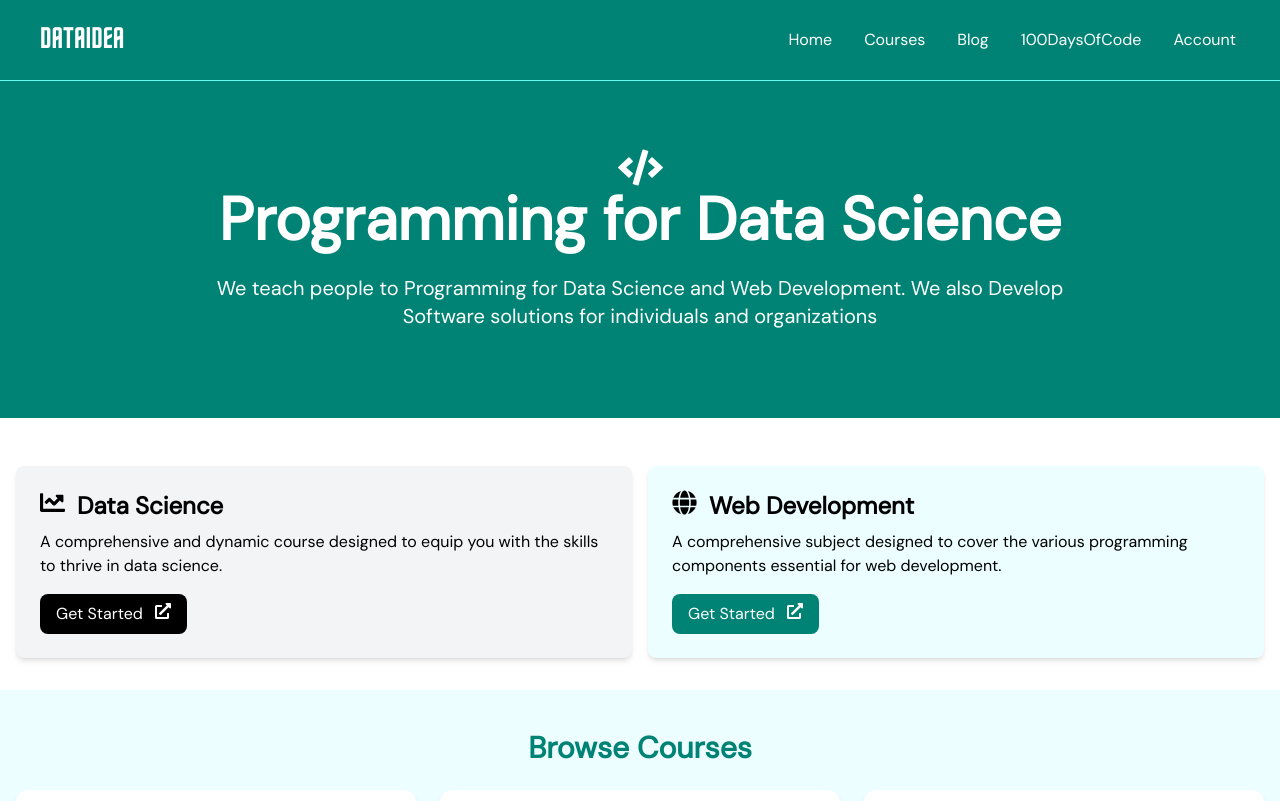
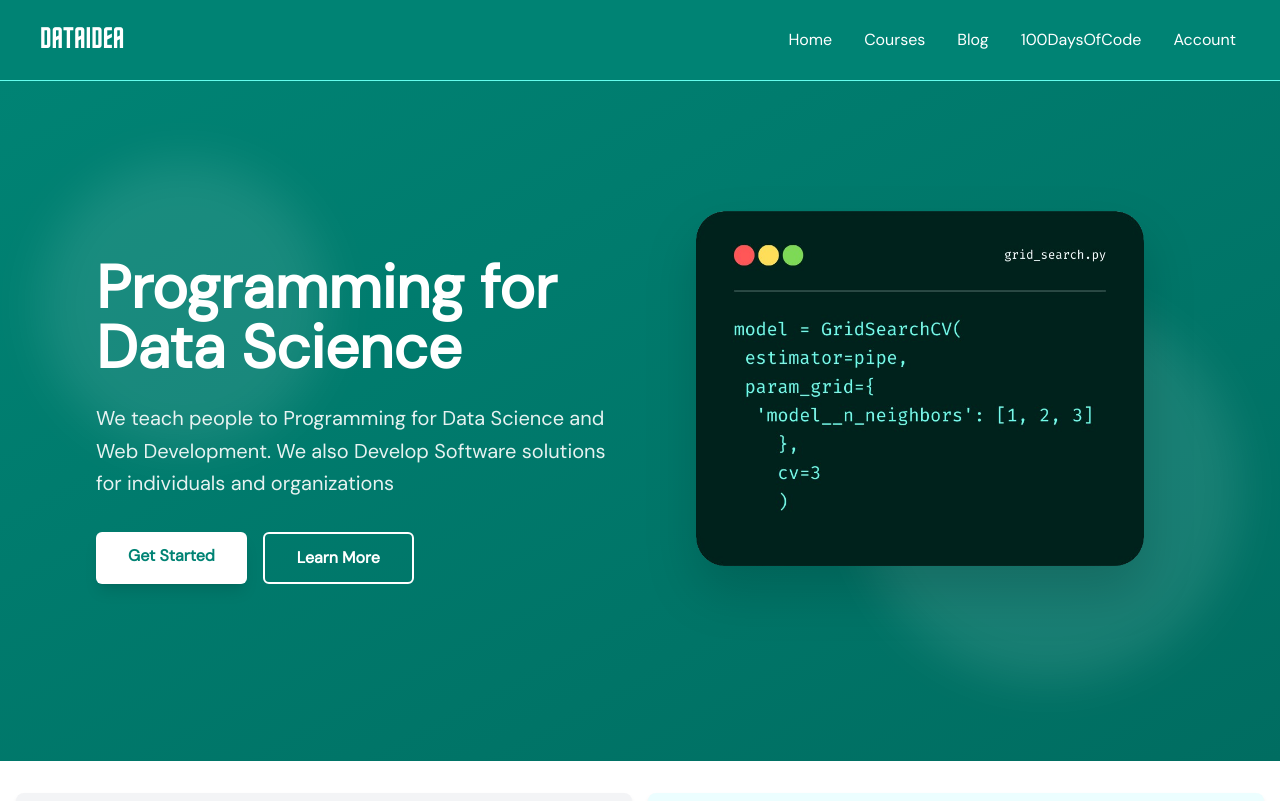
Before and after one commit to dataideaorg/dataideaorg-frontend, a React (Vite) app: page / in a window 1280 px wide. Shown: the top 801 px of the page. Built offline with nearby package versions, Linux system fonts and the light colour scheme.

Commit message:
feat: redesigned hero section

```diff
--- a/src/pages/Home.tsx
+++ b/src/pages/Home.tsx
@@ -4,23 +4,54 @@ import MachineLearning from "../assets/images/python_machine_learning.jpg";
 import ProgrammingHard from "../assets/images/programming_hard.jpg";
 import DotEnv from "../assets/images/dot-env.jpg";
 import ReactThumb from "../assets/images/react-thumbnails.jpg";
-import { FaCode, FaChartLine, FaGlobe, FaExternalLinkAlt } from 'react-icons/fa'
+import HeroImage from "../assets/images/hero-image.png";
+import {
+  FaCode,
+  FaChartLine,
+  FaGlobe,
+  FaExternalLinkAlt,
+} from "react-icons/fa";
+
 
 const Home: React.FC = () => {
   return (
     <>
-      <section className="font-default bg-[#008374] py-16 mb-4">
-        <div className="max-w-7xl mx-auto px-4 sm:px-6 lg:px-8 flex flex-col items-center">
-          <div className="text-center">
-            <div className="flex justify-center"><FaCode color="white" size={45}/></div>
+      {/* <HeroSplit /> */}
+      <section className="font-default bg-gradient-to-br from-[#008374] to-[#006d61] min-h-[85vh] flex items-center relative overflow-hidden" id="hero">
+        {/* Abstract background shapes */}
+        <div className="absolute inset-0 opacity-10">
+          <div className="absolute top-20 left-10 w-72 h-72 bg-white rounded-full mix-blend-overlay filter blur-xl animate-pulse"></div>
+          <div className="absolute bottom-20 right-10 w-96 h-96 bg-white rounded-full mix-blend-overlay filter blur-xl animate-pulse delay-700"></div>
+        </div>
+
+        <div className="max-w-7xl mx-auto px-4 sm:px-6 lg:px-24 relative z-10">
+          <div className="grid grid-cols-1 lg:grid-cols-2 gap-8 items-center">
+            <div className="text-center lg:text-left">
               <h1 className="text-4xl font-extrabold text-white sm:text-5xl md:text-6xl">
-              Programming for Data Science
+                <span className="block">Programming for</span>
+                <span className="block">Data Science</span>
               </h1>
-            <p className="my-4 text-xl text-white md:w-3/4 md:m-auto md:p-6">
+              <p className="my-6 text-xl text-white/90 leading-relaxed">
                 We teach people to Programming for Data Science and Web
                 Development. We also Develop Software solutions for individuals
                 and organizations
               </p>
+              <div className="mt-8 flex flex-wrap gap-4 justify-center lg:justify-start">
+                <a href="#courses" className="px-8 py-3 bg-white text-[#008374] rounded-md font-semibold hover:bg-cyan-50 transition-all duration-300 shadow-lg hover:shadow-xl">
+                  Get Started
+                </a>
+                <a href="#blog" className="px-8 py-3 border-2 border-white text-white rounded-md font-semibold hover:bg-white/10 transition-all duration-300">
+                  Learn More
+                </a>
+              </div>
+            </div>
+            <div className="hidden lg:flex justify-center">
+              <img
+                src={HeroImage}
+                alt="Programming and Data Science"
+                className="w-[85%] h-auto animate-updown drop-shadow-2xl transform hover:scale-105 transition-transform duration-500"
+              />
+            </div>
           </div>
         </div>
       </section>
@@ -30,10 +61,8 @@ const Home: React.FC = () => {
           <div className="grid grid-cols-1 md:grid-cols-2 gap-4 p-4 rounded-lg">
             <div className="bg-gray-100 p-6 rounded-lg shadow-md">
               <div className="flex flex-row space-x-3">
-            <FaChartLine size={25}/>
-              <h2 className="text-2xl font-bold">
-                Data Science
-                </h2>
+                <FaChartLine size={25} />
+                <h2 className="text-2xl font-bold">Data Science</h2>
               </div>
               <p className="mt-2 mb-4 ">
                 A comprehensive and dynamic course designed to equip you with
@@ -44,12 +73,14 @@ const Home: React.FC = () => {
                 className="inline-block bg-black text-white rounded-lg px-4 py-2 hover:bg-gray-700"
               >
                 Get Started
-                <span className="inline-block pl-3"><FaExternalLinkAlt/></span>
+                <span className="inline-block pl-3">
+                  <FaExternalLinkAlt />
+                </span>
               </a>
             </div>
             <div className="bg-cyan-50 p-6 rounded-lg shadow-md">
               <div className="flex flex-row space-x-3">
-              <FaGlobe size={25}/>
+                <FaGlobe size={25} />
                 <h2 className="text-2xl font-bold">Web Development</h2>
               </div>
               <p className="mt-2 mb-4">
@@ -61,7 +92,9 @@ const Home: React.FC = () => {
                 className="inline-block bg-[#008374] text-white rounded-lg px-4 py-2 hover:bg-[#019b89]"
               >
                 Get Started
-                <span className="inline-block pl-3"><FaExternalLinkAlt/></span>
+                <span className="inline-block pl-3">
+                  <FaExternalLinkAlt />
+                </span>
               </a>
             </div>
           </div>
@@ -102,7 +135,9 @@ const Home: React.FC = () => {
                     className="h-[36px] bg-[#008374] hover:bg-[#019b89] text-white px-4 py-2 rounded-lg text-center text-sm"
                   >
                     Get Started
-                    <span className="inline-block pl-3"><FaExternalLinkAlt/></span>
+                    <span className="inline-block pl-3">
+                      <FaExternalLinkAlt />
+                    </span>
                   </a>
                 </div>
               </div>
@@ -135,7 +170,9 @@ const Home: React.FC = () => {
                     className="h-[36px] bg-[#008374] hover:bg-[#019b89] text-white px-4 py-2 rounded-lg text-center text-sm"
                   >
                     Get Started
-                    <span className="inline-block pl-3"><FaExternalLinkAlt/></span>
+                    <span className="inline-block pl-3">
+                      <FaExternalLinkAlt />
+                    </span>
                   </a>
                 </div>
               </div>
@@ -168,7 +205,9 @@ const Home: React.FC = () => {
                     className="h-[36px] bg-[#008374] hover:bg-[#019b89] text-white px-4 py-2 rounded-lg text-center text-sm"
                   >
                     Get Started
-                    <span className="inline-block pl-3"><FaExternalLinkAlt/></span>
+                    <span className="inline-block pl-3">
+                      <FaExternalLinkAlt />
+                    </span>
                   </a>
                 </div>
               </div>
@@ -201,7 +240,7 @@ const Home: React.FC = () => {
                 </div>
 
                 <div className="mb-5">
-                  In this guide, we’ll create a new React project with Vite,
+                  In this guide, we'll create a new React project with Vite,
                   TypeScript, Tailwind CSS, and add a basic navigation bar using
                   React components.
                 </div>
@@ -220,7 +259,9 @@ const Home: React.FC = () => {
                     className="h-[36px] bg-[#008374] hover:bg-[#019b89] text-white px-4 py-2 rounded-lg text-center text-sm"
                   >
                     Read More
-                    <span className="inline-block pl-3"><FaExternalLinkAlt/></span>
+                    <span className="inline-block pl-3">
+                      <FaExternalLinkAlt />
+                    </span>
                   </a>
                 </div>
               </div>
@@ -250,7 +291,9 @@ const Home: React.FC = () => {
                     className="h-[36px] bg-[#008374] hover:bg-[#019b89] text-white px-4 py-2 rounded-lg text-center text-sm"
                   >
                     Read More
-                    <span className="inline-block pl-3"><FaExternalLinkAlt/></span>
+                    <span className="inline-block pl-3">
+                      <FaExternalLinkAlt />
+                    </span>
                   </a>
                 </div>
               </div>
@@ -264,7 +307,7 @@ const Home: React.FC = () => {
 
                 <div className="mb-5">
                   Why is programming so difficult to learn, and how can you make
-                  the process smoother? Let’s dive in.
+                  the process smoother? Let's dive in.
                 </div>
 
                 <h3 className="text-[#008374] mb-2">Aug 12, 2024</h3>
@@ -281,7 +324,9 @@ const Home: React.FC = () => {
                     className="h-[36px] bg-[#008374] hover:bg-[#019b89] text-white px-4 py-2 rounded-lg text-center text-sm"
                   >
                     Read More
-                    <span className="inline-block pl-3"><FaExternalLinkAlt/></span>
+                    <span className="inline-block pl-3">
+                      <FaExternalLinkAlt />
+                    </span>
                   </a>
                 </div>
               </div>
--- a/tailwind.config.js
+++ b/tailwind.config.js
@@ -7,6 +7,15 @@ export default {
         default: ["dm sans", "sans-serif"],
         heading: ["horta", "impact"],
       },
+      animation: {
+        'updown': 'updown 2s ease-in-out infinite alternate-reverse both'
+      },
+      keyframes: {
+        updown: {
+          '0%': { transform: 'translateY(10px)' },
+          '100%': { transform: 'translateY(-10px)' },
+        }
+      }
     },
   },
   plugins: [],
```
Also changed, not shown: src/assets/images/hero-image.png (added). Lines whose indentation alone changed are shown as unchanged.
